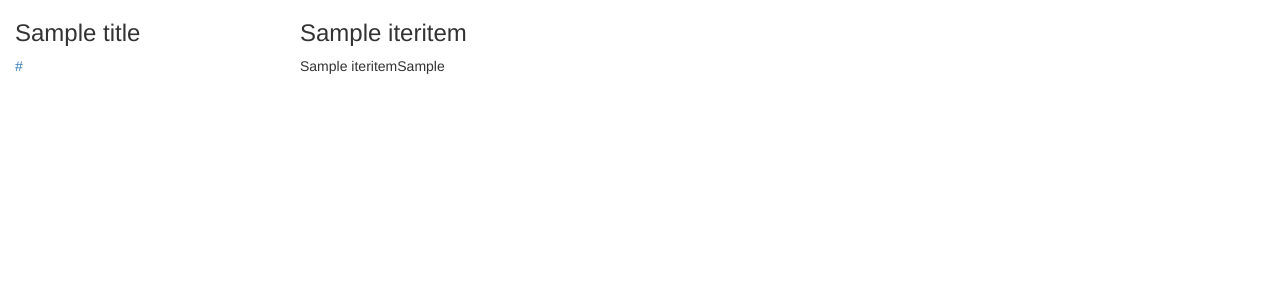
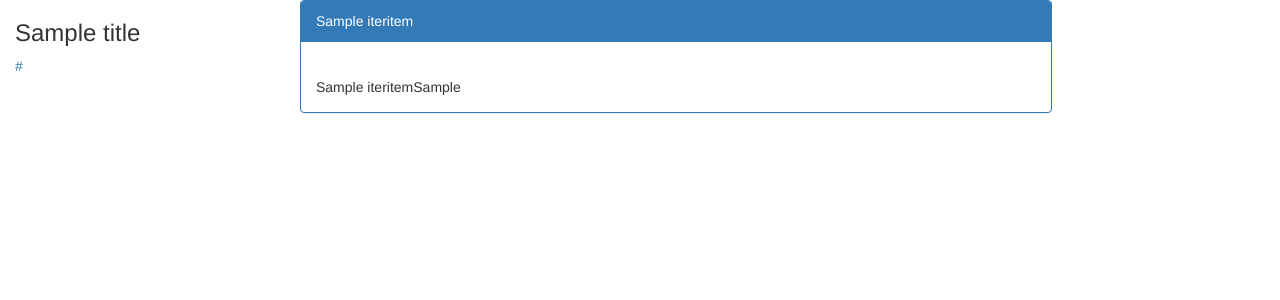
Before and after one commit to ferzerkerx/git-greenseer, a Python web app: template src/templates/contributor_percentages_layout.html in a window 1280 px wide. Shown: the top 300 px of the page. Run offline with Jinja, Linux system fonts and the light colour scheme; the template is opened without the code that fills it: most values are stand-ins (such as "Sample title", 1, 10 or a date in 2020).

Commit message:
- added pie charts to contributors

```diff
--- a/src/main/category_percentage_html_report.py
+++ b/src/main/category_percentage_html_report.py
@@ -47,7 +47,8 @@ def render_categroy_contribution_percentage_by_committer(stats_by_category):
                 contributor_stats_by_category[name] = contributor_stat
             contributor_stat.add_contribution(category_stats.name, contribution.average(category_stats.total_dir_lines))
 
-    return layout_template.render({'contributor_stats_by_category': contributor_stats_by_category,
+    return layout_template.render({'title': 'Contributor',
+                                   'contributor_stats_by_category': contributor_stats_by_category,
                                    'navigation_links': navigation_links})
 
 
--- a/src/templates/contributor_percentages_layout.html
+++ b/src/templates/contributor_percentages_layout.html
@@ -2,8 +2,14 @@
 
 {% block content %}
     {% for name,contributor_stat in contributor_stats_by_category.iteritems() %}
-    <div id="{{name}}" class="contributor-stat">
-        <h3>{{name}}</h3>
+        <div class="panel panel-primary">
+            <div id="{{name}}" class="contributor-stat panel-heading">
+                {{name}}
+            </div>
+
+            <div class="panel-body">
+                <canvas id="{{name}}Canvas" class="pieCanvas" width="400" height="400"></canvas>
+                <br />
                 <table class="{{name}}-contributor-stat-details">
                     {% for category,contribution_percentage in contributor_stat.contribution_by_category.iteritems() %}
                     <tr>
@@ -13,25 +19,74 @@
                     {% endfor %}
                 </table>
             </div>
+        </div>
     {% endfor %}
 {% endblock %}
 
 {% block footer %}
 <script type="text/javascript">
 
+    function drawContributorStats(targetTableDataSource, targetCanvas, colors) {
+
+
+        var percentageTd = $('.' + targetTableDataSource + ' td');
+        var labels = []
+            , percentages = [];
+
+        if (percentageTd.length == 0) {
+            targetCanvas.style.display = 'none';
+            return;
+        }
+
+        for (var i = 0; i < percentageTd.length ; i++) {
+            var percentageData = percentageTd[i].innerText;
+            if (i % 2 == 0) {
+                labels.push(percentageData);
+            }
+            else {
+                percentages.push(parseInt(percentageData));
+            }
+        }
+
+        // Get the context of the canvas element we want to select
+        var ctx = targetCanvas.getContext("2d");
+
+        var data = [];
+        for (var j = 0;j < labels.length; j++) {
+            data.push(
+                        {
+                            value: percentages[j],
+                            color: colors[j],
+                            label: labels[j]
+                        }
+            );
+        }
+
+         new Chart(ctx).Pie(data);
+    }
+
     $(function () {
-        var bars = $('.barCanvas')
+        var pies = $('.pieCanvas')
                 , i = 0
                 , targetCanvas = undefined
                 , targetCanvasId = ''
                 , canvasStrLength = 'Canvas'.length
-                , targetTable = '';
+                , targetTable = ''
+                , colors = [];
 
-        for (i = 0; i < bars.length; i++) {
-            targetCanvas = bars[i];
+        colors = [];
+        for (var j = 0; j < 50 ; j++) {
+            //http://www.paulirish.com/2009/random-hex-color-code-snippets/
+            var color = '#'+Math.floor(Math.random()*16777216).toString(16);
+            colors.push(color);
+        }
+
+        for (i = 0; i < pies.length; i++) {
+            targetCanvas = pies[i];
             targetCanvasId = targetCanvas.id;
-            targetTable = targetCanvasId.substring(0, targetCanvasId.length - canvasStrLength);
-            drawContributorsGraph(targetTable, targetCanvas, 10);
+            targetTable = targetCanvasId.substring(0, targetCanvasId.length - canvasStrLength) + '-contributor-stat-details';
+
+            drawContributorStats(targetTable, targetCanvas, colors);
         }
 
     });
--- a/src/templates/js/functions.js
+++ b/src/templates/js/functions.js
@@ -36,4 +36,4 @@ function drawContributorsGraph(targetTableDataSource, targetCanvas, max) {
             ]
         };
         new Chart(ctx).Bar(data);
-    }
+}
```
Lines whose indentation alone changed are shown as unchanged.
